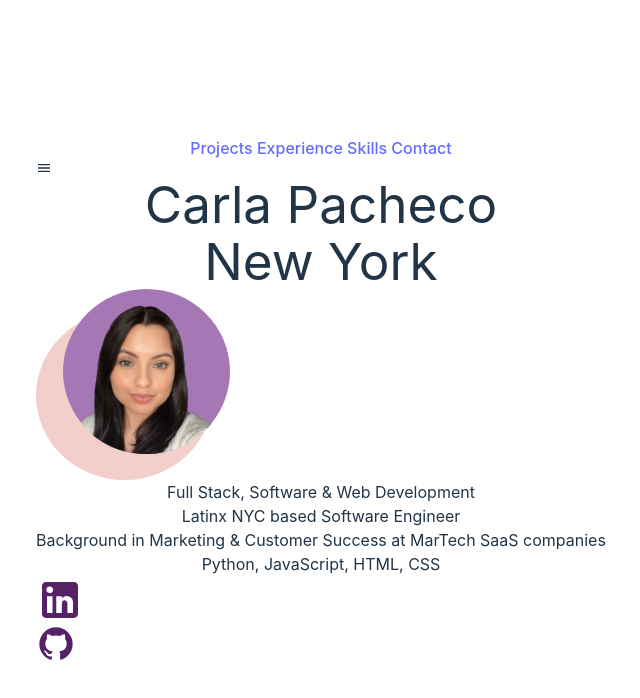
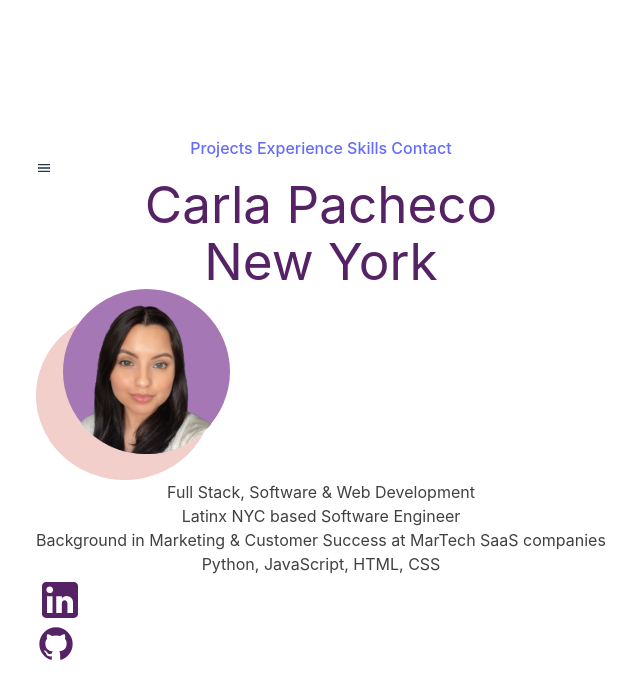
Before and after one commit to cmpacheco23/portfoliov2, a React (Vite) app: page / in a window 1280 px wide. Shown: the top 698 px of the page, without its empty margins (319-959 px from the left). Built offline with nearby package versions, Linux system fonts and the light colour scheme.

Commit message:
make some style edits to homepage

```diff
--- a/src/index.css
+++ b/src/index.css
@@ -9,7 +9,7 @@
 
   color-scheme: light dark;
   color: rgba(255, 255, 255, 0.87);
-  background-color: #242424;
+  background-color: #FFFFFF;
 
   font-synthesis: none;
   text-rendering: optimizeLegibility;
@@ -37,6 +37,7 @@ body {
 h1 {
   font-size: 3.2em;
   line-height: 1.1;
+  color: #562266;
 }
 
 button {
@@ -58,6 +59,10 @@ button:focus-visible {
   outline: 4px auto -webkit-focus-ring-color;
 }
 
+p {
+  color: #414141;
+}
+
 @media (prefers-color-scheme: light) {
   :root {
     color: #213547;
--- a/src/pages/HomePage.jsx
+++ b/src/pages/HomePage.jsx
@@ -8,8 +8,8 @@ import Skills from '../components/Skills/Skills';
 
 const HomePage = () => {
   return (
-    <div>
-      <div>
+    <div className='w-full flex flex-col justify-start items-left text-left z-0 relative'>
+      <div className=''>
         <h1>Carla Pacheco</h1>
         <h1>New York</h1>
       </div>
@@ -20,9 +20,12 @@ const HomePage = () => {
         <p>Background in Marketing & Customer Success at MarTech SaaS companies</p>
         <p>Python, JavaScript, HTML, CSS</p>
       </div>
-      <div>
+      <div className='flex'>
         <img src={linkedinlogo} alt="LinkedIn Logo" />
         <img src={githublogo} alt="Github Logo" />
+        {/* reg/dev button
+        lightmode dark mode toggle */}
+
       </div>
       <Projects/>
       <Experience/>
```
